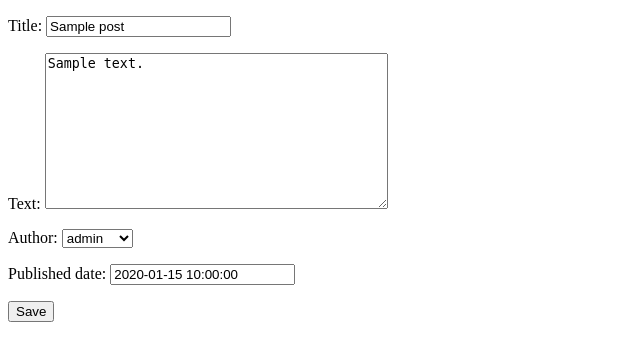
After one commit to tsegas/PyWeb-08, a Django app: page /post/1/ in a window 1280 px wide. The commit adds this page. Shown: the top 361 px of the page, without its empty margins (0-640 px from the left). Run offline with Django 3.2, Linux system fonts and the light colour scheme; data comes from the database, SQL or seed files in the repository; tables that the repository leaves empty hold one stand-in row (values such as "Sample post").

Commit message:
session-08 homework

```diff
--- a/mysite/myblog/models.py
+++ b/mysite/myblog/models.py
@@ -1,6 +1,15 @@
 from django.db import models
 from django.contrib.auth.models import User
 
+from django.core.urlresolvers import reverse
+from django.db import models
+
+class Author(models.Model):
+    name = models.CharField(max_length=200)
+    created_by = models.ForeignKey(User, on_delete=models.CASCADE)
+
+    def get_absolute_url(self):
+        return reverse('blog_detail', kwargs={'post_id': self.id})
 
 class Post(models.Model):
     title = models.CharField(max_length=128)
@@ -9,6 +18,9 @@ class Post(models.Model):
     created_date = models.DateTimeField(auto_now_add=True)
     modified_date = models.DateTimeField(auto_now=True)
     published_date = models.DateTimeField(blank=True, null=True) # to have unpublished posts , blank
+
+    def get_absolute_url(self):
+    	return reverse('blog_detail', kwargs={'post_id': self.id})
 
     def __str__(self):
         return self.title
--- a/mysite/myblog/templates/base.html
+++ b/mysite/myblog/templates/base.html
@@ -8,7 +8,7 @@
       <div id="content">
       {% block content %}
       <!-- TODO: Insert "content" block -->
-      {% endblock %}
+      {% endblock content%}
       </div>
     </div>
   </body>
--- /dev/null
+++ b/mysite/myblog/templates/myblog/post_form.html
@@ -0,0 +1,9 @@
+{% extends "base.html" %}
+
+{% block content %}
+<form action="" method="post">
+    {% csrf_token %}
+    {{ form.as_p }}
+    <input type="submit" value="Save" />
+</form>
+{% endblock %}
--- a/mysite/myblog/urls.py
+++ b/mysite/myblog/urls.py
@@ -1,14 +1,23 @@
 from django.conf.urls import url
 #from django.contrib import admin
+from myblog.views import PostCreate, PostUpdate, PostDelete
 
 from myblog.views import list_view, stub_view
 #from myblog.views import stub_view
-#from myblog.views import detail_view
+from myblog.views import detail_view
 
 
 urlpatterns = [
     #url(r'^', include('myblog.urls')),
     url(r'^$', list_view, name="blog_index"),
     #url(r'^admin/', admin.site.urls),
-    url(r'^posts/(?P<post_id>\d+)/$', stub_view, name='blog_detail'),
+    url(r'^posts/(?P<post_id>\d+)/$', detail_view, name='blog_detail'),
+
+    # ...
+    #url(r'author/add/$', AuthorCreate.as_view(), name='author-add'),
+    #url(r'author/(?P<pk>[0-9]+)/$', AuthorUpdate.as_view(), name='author-update'),
+    #url(r'author/(?P<pk>[0-9]+)/delete/$', AuthorDelete.as_view(), name='author-delete'),
+    url(r'post/add/$', PostCreate.as_view(), name='blog_detail'),
+    url(r'post/(?P<pk>[0-9]+)/$', PostUpdate.as_view(), name='post-update'),
+    url(r'post/(?P<pk>[0-9]+)/delete/$', PostDelete.as_view(), name='post-delete'),
 ]
--- a/mysite/myblog/views.py
+++ b/mysite/myblog/views.py
@@ -3,7 +3,58 @@ from django.http import HttpResponse, HttpResponseRedirect, Http404
 from django.template import RequestContext, loader
 
 from myblog.models import Post
+from myblog.forms import PostForm
 
+from myblog.forms import ContactForm
+from django.views.generic.edit import FormView
+
+from django.views.generic.edit import CreateView, UpdateView, DeleteView
+from django.core.urlresolvers import reverse_lazy
+#from myblog.models import Author
+
+from myblog.forms import ContactForm
+#
+
+class PostView(FormView):
+   template_name = 'post_form.html'
+   form_class = PostForm
+   success_url = '/thanks/'
+
+   def form_valid(self, form):
+       # This method is called when valid form data has been POSTed.
+       # It should return an HttpResponse.
+       form.send_email()
+       return super(PostView, self).form_valid(form)
+
+class PostCreate(CreateView):
+    model = Post
+    fields = ['title', 'text', 'author', 'published_date']
+
+    def form_valid(self, form):
+    	form.instance.created_by = self.request.user
+    	return super(PostCreate, self).form_valid(form)
+
+class PostUpdate(UpdateView):
+    model = Post
+    fields = ['title', 'text', 'author', 'published_date']
+
+class PostDelete(DeleteView):
+    model = Post
+    #success_url = reverse_lazy('author-list')
+    success_url = reverse_lazy('post-list')
+
+
+
+class ContactView(FormView):
+    template_name = 'post_form.html'
+    form_class = ContactForm
+    success_url = '/thanks/'
+
+    def form_valid(self, form):
+        # This method is called when valid form data has been POSTed.
+        # It should return an HttpResponse.
+        form.send_email()
+        return super(ContactView, self).form_valid(form)
 
 # Create your views here.
 
@@ -43,15 +94,22 @@ def list_view(request):
     #context = {'posts': posts}
     #return render(request, 'list.html', context)
 
+def detail_view(request, post_id):
+   published = Post.objects.exclude(published_date__exact=None)
+   try:
+       post = published.get(pk=post_id)
+   except Post.DoesNotExist:
+       raise Http404
+   context = {'post': post}
+   return render(request, 'detail.html', context)
+# def detail_view(request, *args, **kwargs):
+# 	post_id = Kwargs['post_id']
 
-def detail_view(request, *args, **kwargs):
-	post_id = Kwargs['post_id']
+# 	post = Post.objects.get(pk=post_id)
 
-	post = Post.objects.get(pk=post_id)
+# 	context = {'post': post}
 
-	context = {'post': post}
-
-	return render(request, 'detail_view', context)
+# 	return render(request, 'detail_view', context)
 
 	# published = Post.objects.exclude(published_date__exact=None)
 	# try:
--- a/mysite/mysite/urls.py
+++ b/mysite/mysite/urls.py
@@ -16,8 +16,69 @@ Including another URLconf
 """
 from django.conf.urls import url, include
 from django.contrib import admin
+from django.contrib.auth.models import User
+from myblog.models import Post
+from myblog.models import Category
+from rest_framework import routers, serializers, viewsets
 
+# Serializers define the API representation.
+class UserSerializer(serializers.HyperlinkedModelSerializer):
+    class Meta:
+        model = User
+        fields = ('url', 'username', 'email', 'is_staff')
+
+# ViewSets define the view behavior.
+class UserViewSet(viewsets.ModelViewSet):
+    queryset = User.objects.all()
+    serializer_class = UserSerializer
+
+# Routers provide an easy way of automatically determining the URL conf.
+#router = routers.DefaultRouter()
+#router.register(r'users', UserViewSet)
+
+
+
+# Serializers define the API representation.
+class PostSerializer(serializers.HyperlinkedModelSerializer):
+    class Meta:
+        model = Post
+        fields = ('title', 'text', 'author', 'created_date', 'modified_date', 'published_date')
+
+# ViewSets define the view behavior.
+class PostViewSet(viewsets.ModelViewSet):
+    queryset = Post.objects.all()
+    serializer_class = PostSerializer
+
+# Routers provide an easy way of automatically determining the URL conf.
+#router = routers.DefaultRouter()
+#router.register(r'post', PostViewSet)
+
+
+
+
+
+# Serializers define the API representation.
+class CategorySerializer(serializers.HyperlinkedModelSerializer):
+    class Meta:
+        model = Category
+        fields = ('name', 'description', 'posts')
+
+# ViewSets define the view behavior.
+class CategoryViewSet(viewsets.ModelViewSet):
+    queryset = Category.objects.all()
+    serializer_class = CategorySerializer
+
+# Routers provide an easy way of automatically determining the URL conf.
+router = routers.DefaultRouter()
+router.register(r'users', UserViewSet)
+router.register(r'post', PostViewSet)
+router.register(r'categories', CategoryViewSet)
+
+# Wire up our API using automatic URL routing.
+# Additionally, we include login URLs for the browsable API.
 urlpatterns = [
 	url(r'^', include('myblog.urls')),
     url(r'^admin/', admin.site.urls),
+    url(r'^api/', include(router.urls)),
+    url(r'^api-auth/', include('rest_framework.urls', namespace='rest_framework')),
 ]
```
Also changed, not shown: mysite/myblog/forms.py (added, +17 -0 lines), mysite/myblog/templates/post_form.html (added, +9 -0 lines), mysite/mysite/settings.py (+7 -0 lines).
